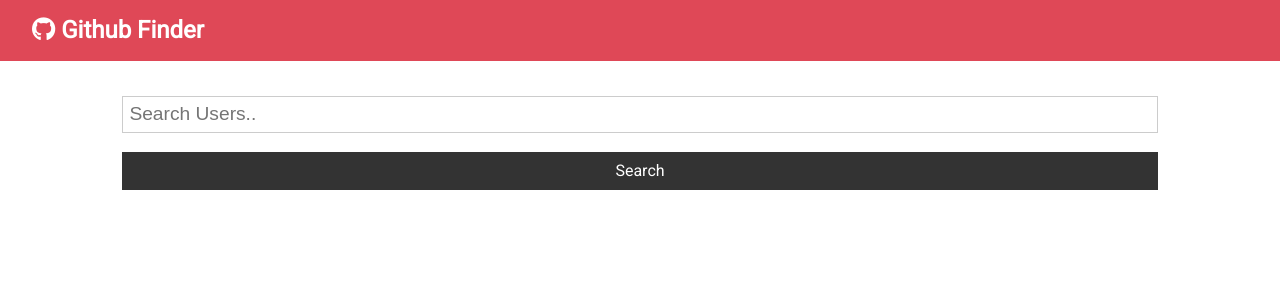
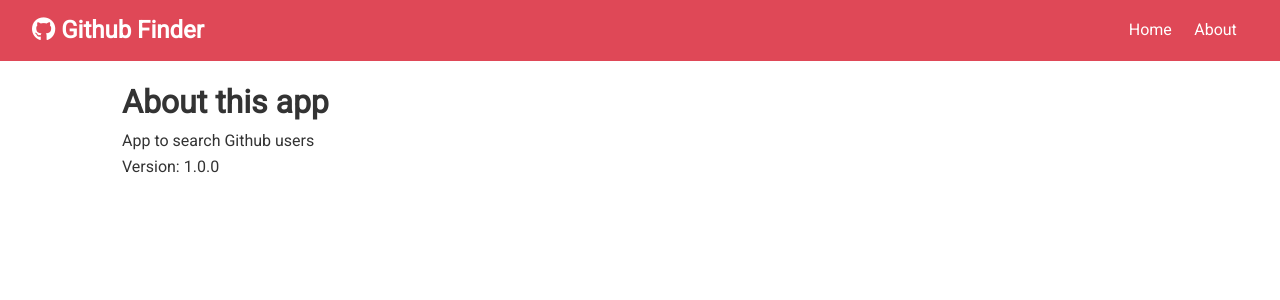
Before and after one commit to SafakSemerci/ReactJS, a React (Create React App) app in the folder firstreact/: page /about in a window 1280 px wide. Shown: the top 300 px of the page. Built offline with nearby package versions, Linux system fonts and the light colour scheme.

Commit message:
RouteUpdateDeletetoRender

```diff
--- a/firstreact/src/App.js
+++ b/firstreact/src/App.js
@@ -1,12 +1,14 @@
-import React  from 'react'
+import React, { Fragment,Component }  from 'react'
+import {BrowserRouter as Router,Routes,Route} from 'react-router-dom'
 import Navbar from './components/layout/Navbar';
 import Users from './components/Users/Users';
 import Search from './components/Users/Search';
 import Alert from './components/layout/Alert';
+import About from './components/pages/About';
 import axios from 'axios';
 import './App.css'
 
-class App extends React.Component{
+class App extends Component{
 
   state={
     users:[],
@@ -39,17 +41,30 @@ class App extends React.Component{
 
 
     return (
+      <Router>
       <div className="App">
         <Navbar/>
         <div className='container'>
           <Alert alert={this.state.alert}/>
-          <Search searchUsers={this.searchUsers} clearUsers = {this.clearUsers} showClear={ this.state.users.length>0 ? true: false} setAlert={this.setAlert} />
-          <Users loading={this.state.loading} users={this.state.users} />
+
+          <Routes>
+            {/*Render yerine elemnent kullandım düzeldi.*/}
+            <Route exact path='/' element={(
+            <Fragment>
+              <Search searchUsers={this.searchUsers} clearUsers = {this.clearUsers} showClear={ this.state.users.length>0 ? true: false} setAlert={this.setAlert} />
+
+              <Users loading={loading} users={users} />
+              </Fragment>
+            )}
+            />
+            <Route exact path='/about' element={<About/>}/>
+          </Routes>
+
         </div>
       </div>
+      </Router>
     );
   }
-
 
 }
 
--- a/firstreact/src/components/layout/Navbar.js
+++ b/firstreact/src/components/layout/Navbar.js
@@ -8,6 +8,13 @@ const Navbar = ({icon,title}) => {
         <nav className='navbar bg-primary'>
             <h1>
                 <i className={icon}/> {title} </h1>
+          <ul>
+            <li>
+              <a href='/'>Home</a>
+            </li>
+            <li> <a href='/about'>About</a></li>
+          </ul>
+
 
         </nav>
     )
--- /dev/null
+++ b/firstreact/src/components/pages/About.js
@@ -0,0 +1,13 @@
+import React, { Fragment } from 'react'
+
+export const About = () => {
+  return (
+    <Fragment>
+        <h1>About this app</h1>
+        <p>App to search Github users</p>
+        <p>Version: 1.0.0</p>
+    </Fragment>
+  )
+}
+
+export default About;
```
